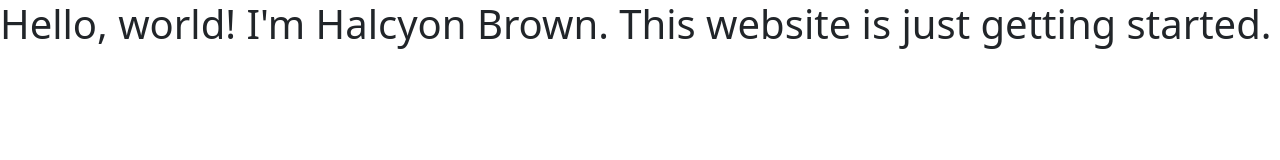
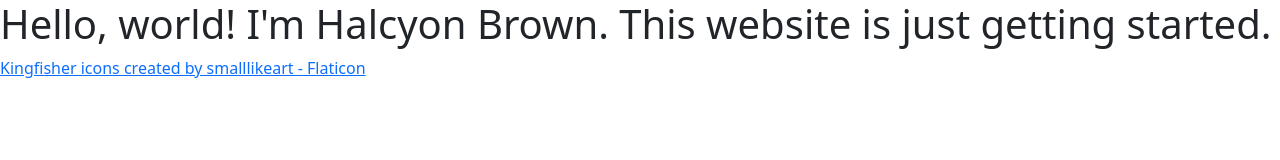
Before and after one commit to HalcyonBrown/HalcyonBrown.github.io, a plain HTML site: page index.html in a window 1280 px wide. Drawn offline with nearby package versions, Linux system fonts and the light colour scheme.

Commit message:
initial favicon set up

```diff
--- a/index.html
+++ b/index.html
@@ -12,7 +12,7 @@
   </head>
   <body>
     <h1>Hello, world! I'm Halcyon Brown. This website is just getting started.</h1>
-
+    <a href="https://www.flaticon.com/free-icons/kingfisher" title="kingfisher icons">Kingfisher icons created by smalllikeart - Flaticon</a>
     <!-- Optional JavaScript; choose one of the two! -->
 
     <!-- Option 1: Bootstrap Bundle with Popper -->
```
Also changed, not shown: favicon.ico (added).
